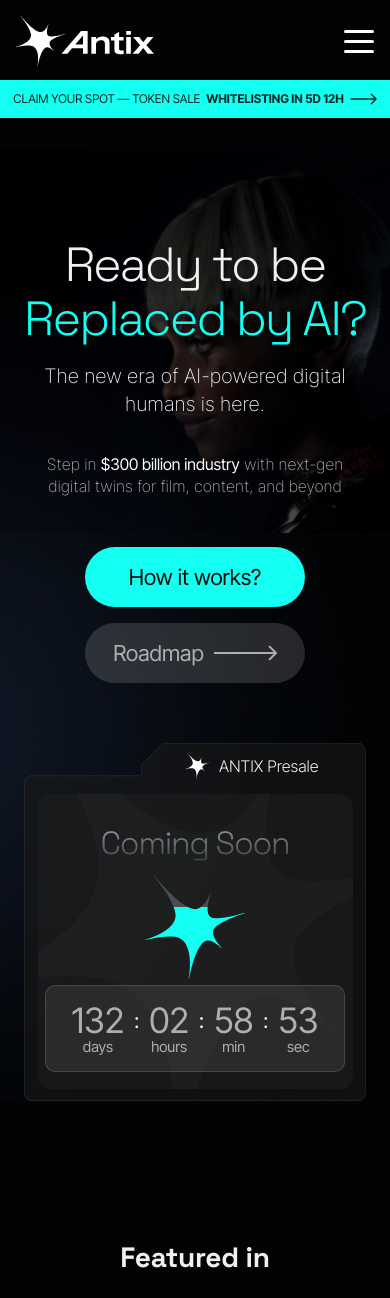
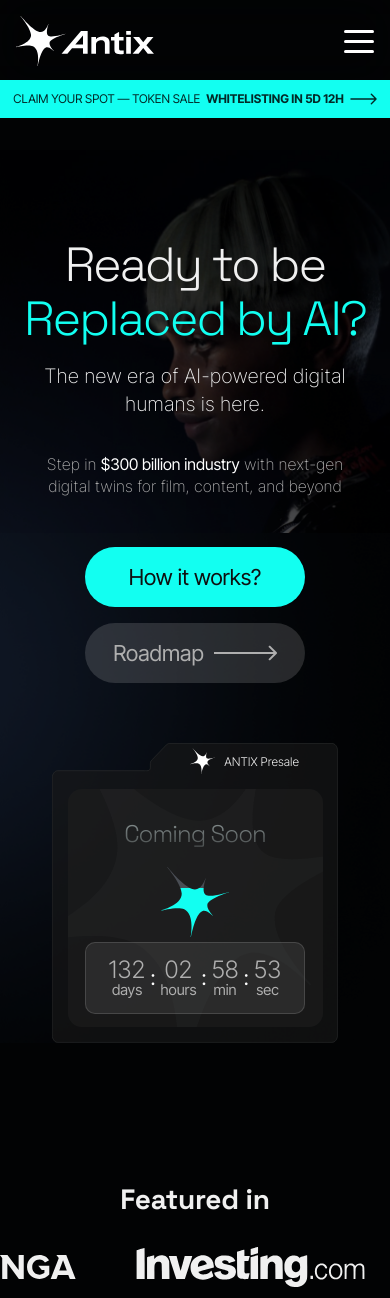
Before and after one commit to Antuhrium/antix, a React (Vite) app: page / in a window 390 px wide. Shown: the top 1298 px of the page. Built offline with nearby package versions, Linux system fonts and the light colour scheme.

Commit message:
diaskoldas: fix mobile version for HeroTimer

```diff
--- a/src/sections/HeroSection/HeroSection.module.scss
+++ b/src/sections/HeroSection/HeroSection.module.scss
@@ -99,12 +99,14 @@
     }
     .rightColumn {
       .timerWrapper {
-        height: 358px;
-        width: 343px;
+        height: 300px;
+        width: 288px;
         background-image: url("../../assets/svg/hero-card-bg.svg");
         background-repeat: no-repeat;
         background-position: center;
         background-size: contain;
+        font-size: 16px;
+        font-size: 12px;
         margin: auto;
         z-index: 1;
         .timerWrapperTitle {
@@ -113,19 +115,18 @@
           justify-content: end;
           gap: 8px;
           font-family: "Inter Tight", sans-serif;
-          font-size: 16px;
           font-weight: 300;
           line-height: 17px;
           color: #f0f0f0;
-          padding: 10px 3rem 0px 0;
+          padding: 5px 2.5rem 0px 0;
           img {
             width: 26px;
             height: 26px;
           }
         }
         .timer {
-          height: 295px;
-          width: 315px;
+          height: 238px;
+          width: 255px;
           display: flex;
           flex-direction: column;
           justify-content: center;
@@ -138,7 +139,8 @@
           margin: 15px auto;
           .title {
             font-family: "Space Grotesk", sans-serif;
-            font-size: 32px;
+            font-size: 24px;
+            font-size: 24px;
             font-weight: 300;
             line-height: 64.38px;
             letter-spacing: -0.04em;
@@ -153,8 +155,8 @@
           }
           .loader {
             svg {
-              width: 100px;
-              height: 103px;
+              width: 70px;
+              height: 70px;
               path {
                 fill: linear-gradient(to top, #12fff1, #000000);
               }
@@ -201,6 +203,9 @@
           height: 379px;
           width: 361px;
           .timerWrapperTitle {
+            font-size: 16px;
+            font-size: 12px;
+            padding: 10px 3rem 0px 0;
             img {
             }
           }
@@ -208,9 +213,13 @@
             height: 315px;
             width: 332px;
             .title {
+              font-size: 32px;
+              font-size: 24px;
             }
             .loader {
               svg {
+                width: 100px;
+                height: 103px;
                 path {
                 }
               }
--- a/src/sections/HeroSection/ui/HeroTimer/HeroTimer.module.scss
+++ b/src/sections/HeroSection/ui/HeroTimer/HeroTimer.module.scss
@@ -1,43 +1,56 @@
 .container {
   display: flex;
   justify-content: center;
-  gap: 10px;
-
-  width: 300px;
+  gap: 5px;
+  width: 220px;
   padding: 15px 30px;
   border-radius: 10px;
-
   background: rgba(87, 87, 87, 0.3);
   border: 0.75px solid rgba(138, 138, 138, 0.3);
-}
   .timeSegment {
     display: flex;
     flex-direction: column;
     align-items: center;
-
     font-family: "Inter Tight", sans-serif;
     color: #afafaf;
-}
     .time {
-  font-size: 34.99px;
-  font-weight: 400;
-  line-height: 38.49px;
+      font-size: 24px;
+      font-weight: 300;
+      line-height: 24px;
       text-align: center;
     }
-
-.separator {
-  margin-top: 8px;
-
-  font-size: 20.99px;
-  font-weight: 400;
-  line-height: 23.09px;
-}
-
     .label {
       font-size: 14.82px;
       font-weight: 400;
       line-height: 16.3px;
       text-align: center;
+    }
+  }
+  .separator {
+    margin-top: 8px;
+    font-size: 20.99px;
+    font-weight: 400;
+    line-height: 23.09px;
+  }
+}
+
+/* Малые устройства (≥576px) */
+@media (min-width: 393px) {
+  .container {
+    gap: 10px;
+    width: 300px;
+    .timeSegment {
+      .time {
+        font-size: 34.99px;
+        font-weight: 400;
+        line-height: 38.49px;
+      }
+      .label {
+      }
+    }
+    .separator {
+    }
+  }
 }
 
 /* Малые устройства (≥576px) */
```
Lines whose indentation alone changed are shown as unchanged.
